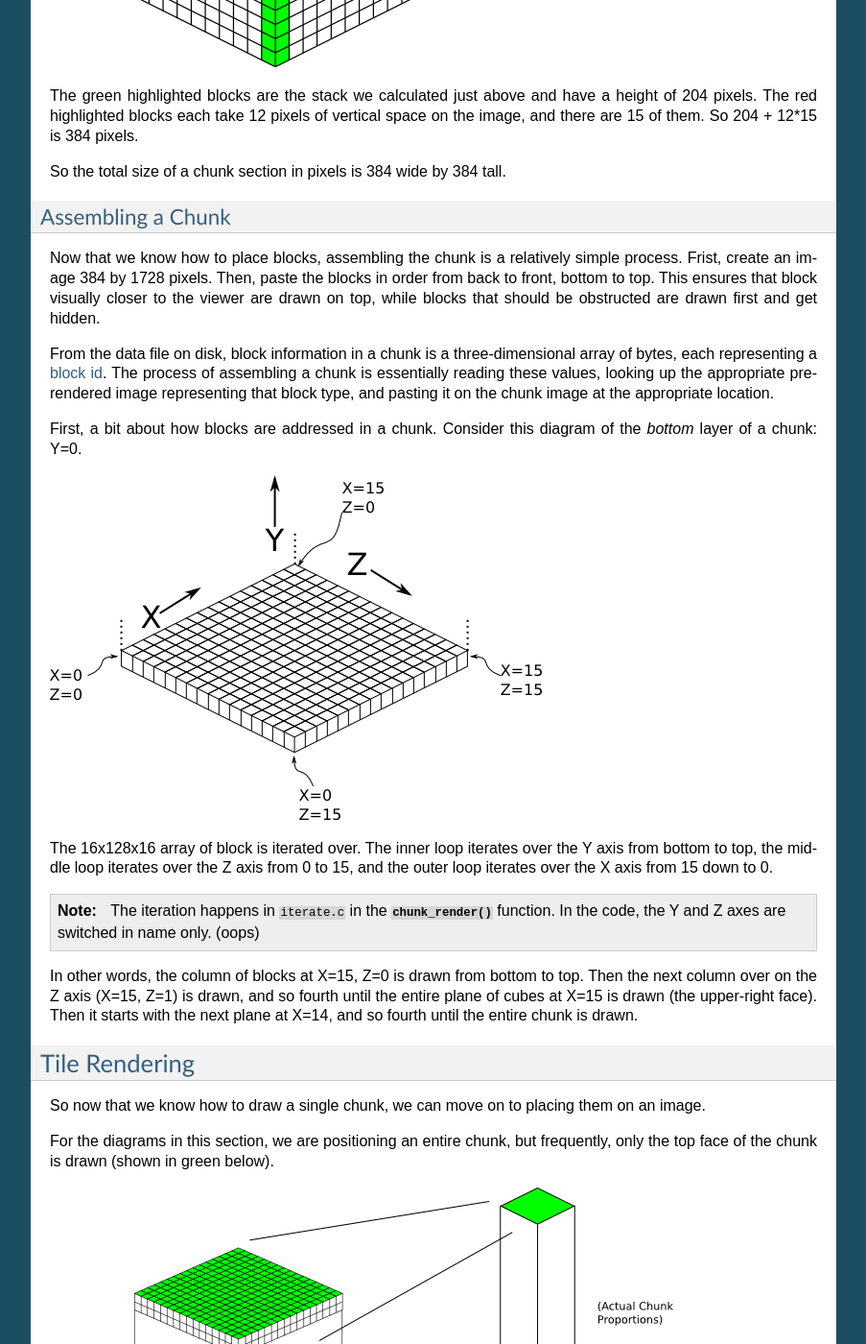
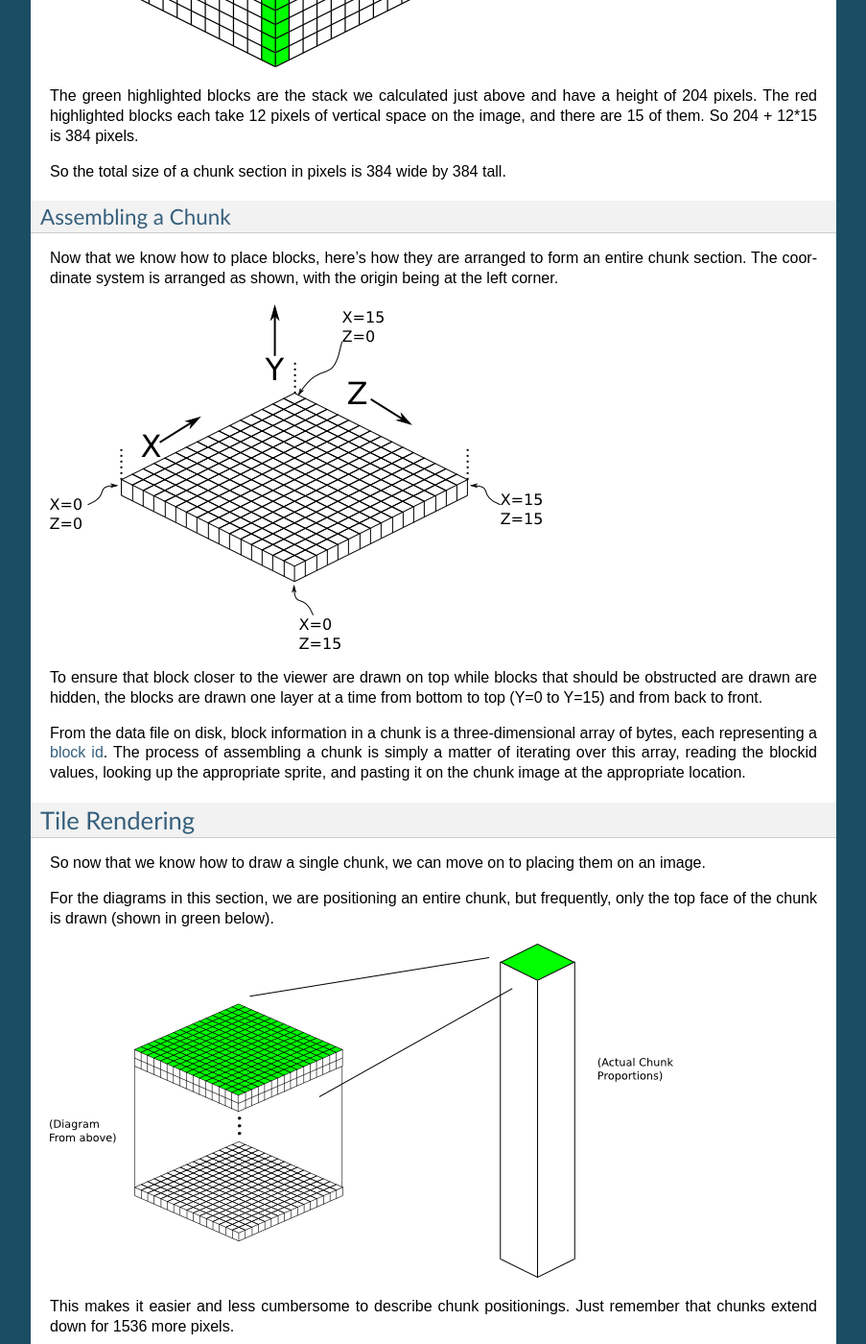
Before and after one commit to overviewer/Minecraft-Overviewer, a Sphinx documentation site: the page built from docs/design/designdoc.rst, in a window 1280 px wide and 1400 px high, scrolled down 9063 px. Shown: the whole window at 96% size, without its empty margins (198-1101 px from the left). Built offline with Sphinx 7.4.7, drawn with Linux system fonts in a browser that asks for light colours.

Commit message:
updated "Assembling a chunk" section for anvil format

```diff
--- a/docs/design/designdoc.rst
+++ b/docs/design/designdoc.rst
@@ -344,39 +344,24 @@ So the total size of a chunk section in pixels is 384 wide by 384 tall.
 
 Assembling a Chunk
 ------------------
-Now that we know how to place blocks, assembling the chunk is a relatively
-simple process. Frist, create an image 384 by 1728 pixels. Then, paste the
-blocks in order from back to front, bottom to top. This ensures that block
-visually closer to the viewer are drawn on top, while blocks that should be
-obstructed are drawn first and get hidden.
+
+Now that we know how to place blocks, here's how they are arranged to form an
+entire chunk section. The coordinate system is arranged as shown, with the
+origin being at the left corner.
+
+.. image:: cubepositionimgs/chunk_coords.png
+    :alt: Illustrating how cubes are addressed in a chunk
+
+To ensure that block closer to the viewer are drawn on top while blocks that
+should be obstructed are drawn are hidden, the blocks are drawn one layer at a
+time from bottom to top (Y=0 to Y=15) and from back to front.
 
 From the data file on disk, block information in a chunk is a three-dimensional
 array of bytes, each representing a `block id
 <http://www.minecraftwiki.net/wiki/Data_values#Block_IDs_.28Minecraft_Beta.29>`_.
-The process of assembling a chunk is essentially reading these values, looking
-up the appropriate pre-rendered image representing that block type, and pasting
-it on the chunk image at the appropriate location.
-
-First, a bit about how blocks are addressed in a chunk. Consider this diagram of
-the *bottom* layer of a chunk: Y=0.
-
-.. image:: cubepositionimgs/chunk_coords.png
-    :alt: Illustrating how cubes are addressed in a chunk
-
-The 16x128x16 array of block is iterated over. The inner loop iterates over the
-Y axis from bottom to top, the middle loop iterates over the Z axis from 0 to
-15, and the outer loop iterates over the X axis from 15 down to 0.
-
-.. note::
-
-    The iteration happens in ``iterate.c`` in the :c:func:`chunk_render`
-    function. In the code, the Y and Z axes are switched in name only. (oops)
-
-In other words, the column of blocks at X=15, Z=0 is drawn from bottom to top.
-Then the next column over on the Z axis (X=15, Z=1) is drawn, and so fourth
-until the entire plane of cubes at X=15 is drawn (the upper-right face). Then it
-starts with the next plane at X=14, and so fourth until the entire chunk is
-drawn.
+The process of assembling a chunk is simply a matter of iterating over this
+array, reading the blockid values, looking up the appropriate sprite, and
+pasting it on the chunk image at the appropriate location.
 
 Tile Rendering
 ==============
```
